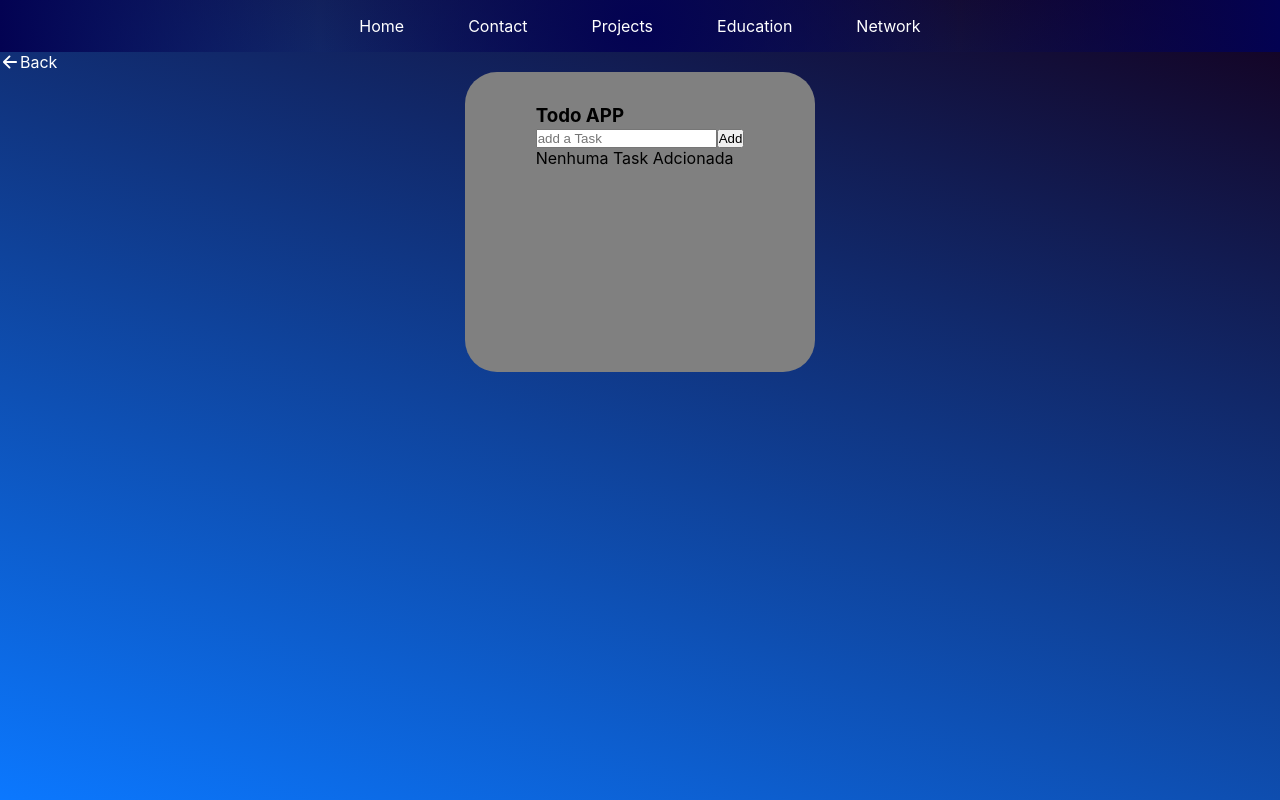
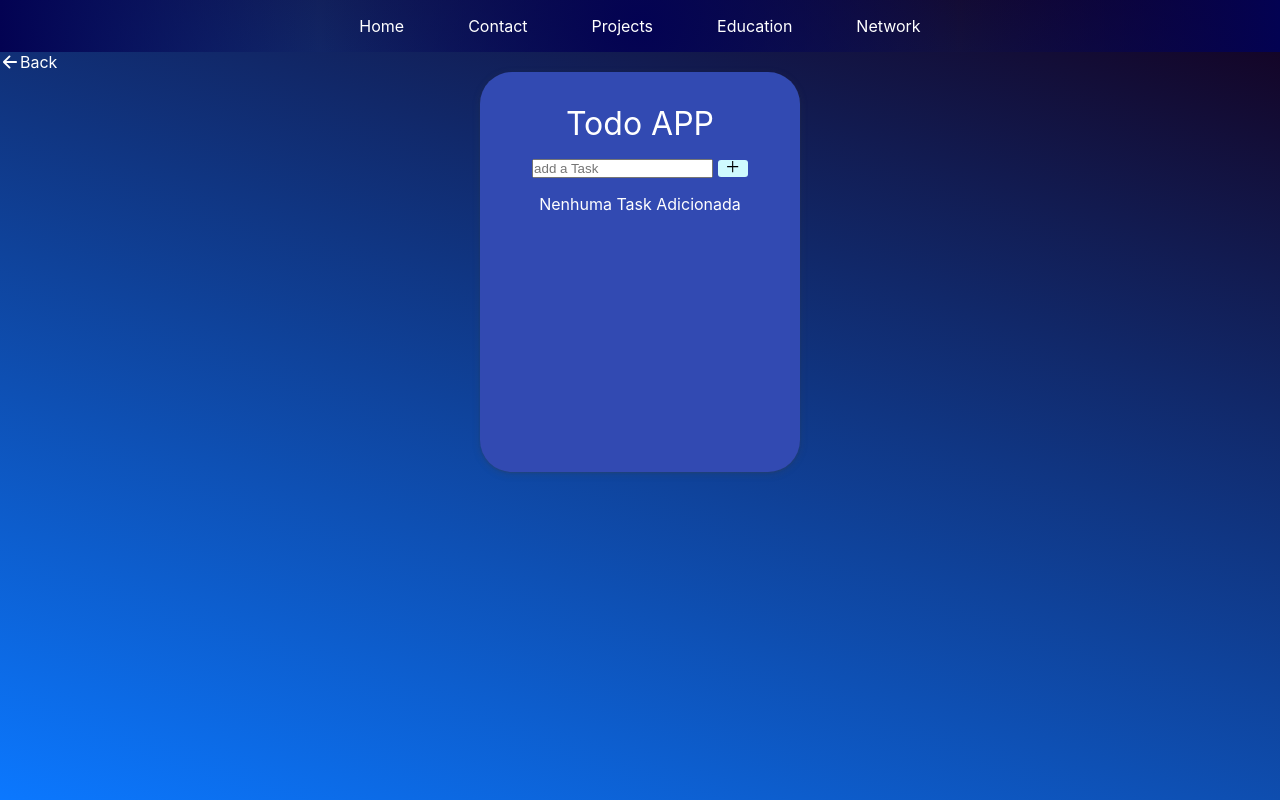
Before and after one commit to EduExtreme/edu-site-next, a Next.js app: page /projects in a window 1280 px wide. Built offline with nearby package versions, Linux system fonts and the light colour scheme.

Commit message:
started styles from todo app

```diff
--- a/src/components/TodoProject/index.tsx
+++ b/src/components/TodoProject/index.tsx
@@ -1,7 +1,7 @@
 import { useState } from 'react';
 import { v4 as uuidv4 } from 'uuid';
 import { TodoApp, TodoSection } from './styles';
-
+import {GrAdd} from 'react-icons/gr'
 export function TodoProject() {
   const [todoTask, setTodoTask] = useState('');
   const [task, setTask] = useState([]);
@@ -31,6 +31,7 @@ export function TodoProject() {
     <TodoSection>
       <TodoApp>
         <h1>Todo APP</h1>
+        <div className='add-todo-app'>
         <input
           type="text"
           value={todoTask}
@@ -38,8 +39,9 @@ export function TodoProject() {
           placeholder="add a Task"
         />
         <button type="button" onClick={handleAdd}>
-          Add
+          <GrAdd />
         </button>
+        </div>
 
         {task.length > 0 ? (
           <ul>
@@ -56,7 +58,7 @@ export function TodoProject() {
             ))}
           </ul>
         ) : (
-          <p>Nenhuma Task Adcionada</p>
+          <p>Nenhuma Task Adicionada</p>
         )}
       </TodoApp>
     </TodoSection>
--- a/src/components/TodoProject/styles.ts
+++ b/src/components/TodoProject/styles.ts
@@ -5,11 +5,49 @@ export const TodoSection = styled.section`
   display: flex;
   flex-direction: column;
   align-items: center;
-  background-color: gray;
-  width: 350px;
-  height: 300px;
+  background-color: var(--blue-200);
+  width: 320px;
+  height: 400px;
   border-radius: 2rem;
+  box-shadow: rgba(60, 64, 67, 0.3) 0px 1px 2px 0px, rgba(60, 64, 67, 0.15) 0px 2px 6px 2px;
 `;
 export const TodoApp = styled.div`
   padding: 2rem 2rem;
+  display: flex;
+  flex-direction: column;
+
+  .add-todo-app {
+    display: flex;
+    justify-content: center;
+    align-items: center;
+    gap: 0.3rem;
+
+  }
+
+  h1 {
+    text-align: center;
+    color: white;
+    font-size: 2rem;
+    font-weight: 400;
+    margin-bottom: 1rem;
+  }
+
+  button {
+
+
+    background-color: var(--blue-100);
+    outline: none;
+    border: none;
+    width: 30px;
+    border-radius: 3px;
+
+
+
+  }
+
+  p {
+    margin-top: 1rem;
+    text-align: center;
+    color: white;
+  }
 `;
--- a/styles/global.ts
+++ b/styles/global.ts
@@ -6,10 +6,10 @@ export const GlobalStyle = createGlobalStyle`
     --blue-800:#000059;
     --blue-700:#14279B;
     --blue-600:#001E6C;
-    --blue-500:#0A043C;
-    --blue-400:#22D3EE;
-    --blue-300:#67E8F9;
-    --blue-200:#A5F3FC;
+    --blue-500:#0E3386;
+    --blue-400:#6495ED;
+    --blue-300:#5A4FCF;
+    --blue-200:#324AB2;
     --blue-100:#CFFAFE;
     --blue-50:#ECFEFF;
     --white: #ffffff;
--- a/styles/pages/home.ts
+++ b/styles/pages/home.ts
@@ -25,7 +25,7 @@ export const HomeSection = styled.section`
         }
       }
       animation-name: animatedProfile;
-      animation-duration: 20s;
+      animation-duration: 5s;
       animation-iteration-count: infinite;
       color: var(--blue-200);
     }
```
